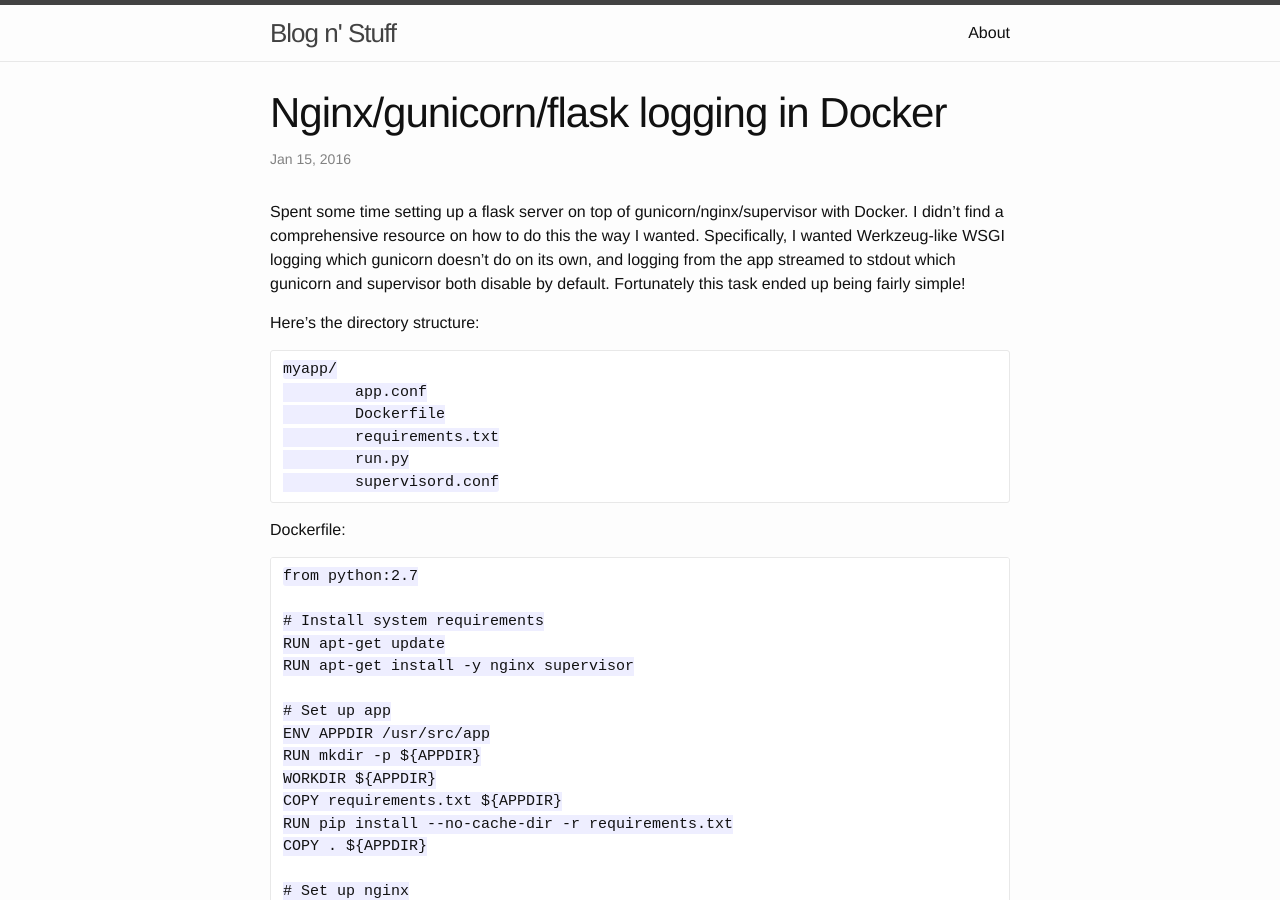
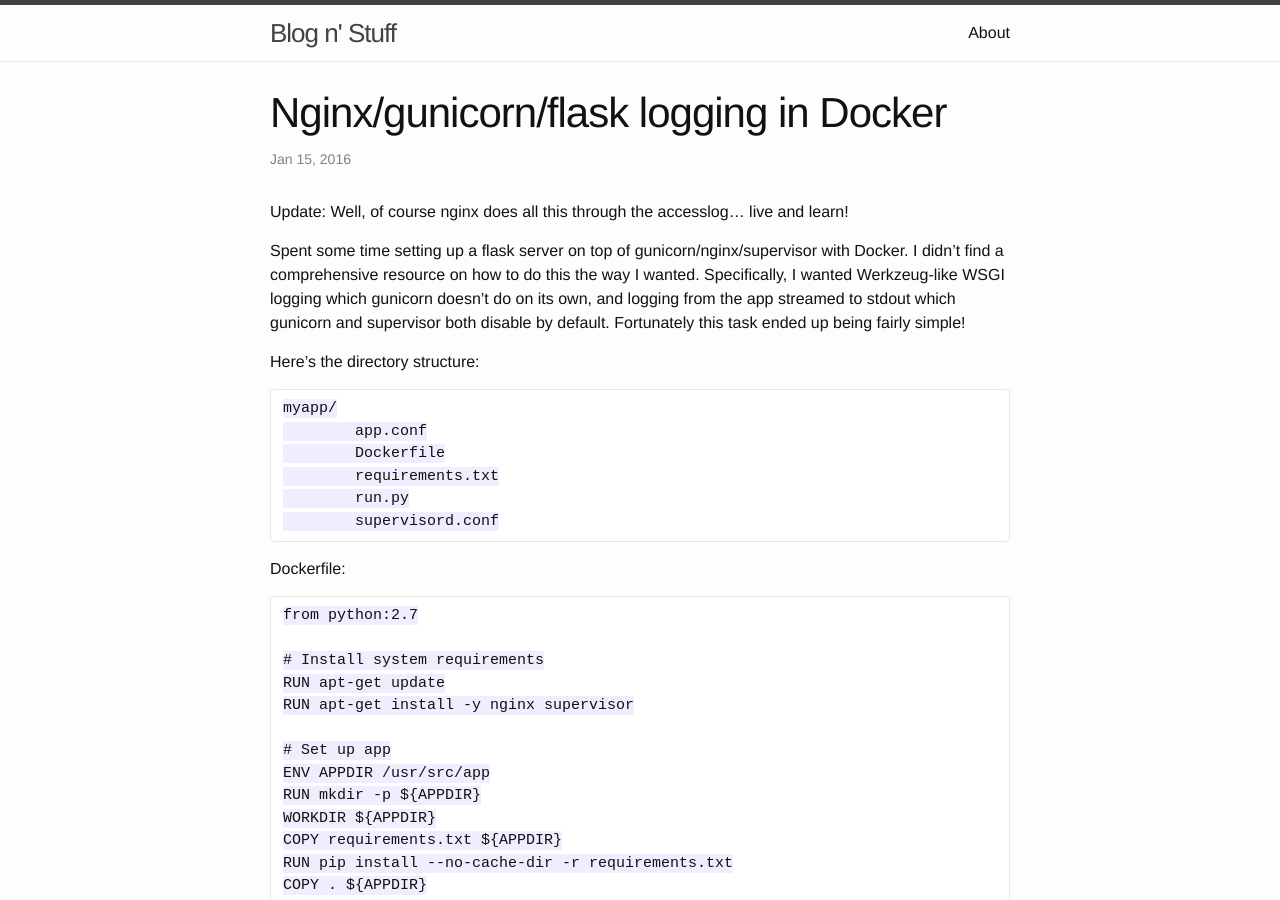
Before and after one commit to jbwinters/jbwinters.github.io, a Jekyll site: the page built from _posts/2016-01-15-docker-nginx-gunicorn-flask.markdown, in a window 1280 px wide and 900 px high. Built offline with Jekyll 4.4.1, drawn with Linux system fonts in a browser that asks for light colours.

Commit message:
Update 2016-01-15-docker-nginx-gunicorn-flask.markdown

```diff
--- a/_posts/2016-01-15-docker-nginx-gunicorn-flask.markdown
+++ b/_posts/2016-01-15-docker-nginx-gunicorn-flask.markdown
@@ -3,6 +3,9 @@ layout: post
 title:  "Nginx/gunicorn/flask logging in Docker"
 date:   2016-01-15 16:27:58
 ---
+
+Update: Well, of course nginx does all this through the accesslog... live and learn!
+
 Spent some time setting up a flask server on top of gunicorn/nginx/supervisor with Docker. I didn't find a comprehensive resource on how to do this the way I wanted. Specifically, I wanted Werkzeug-like WSGI logging which gunicorn doesn't do on its own, and logging from the app streamed to stdout which gunicorn and supervisor both disable by default. Fortunately this task ended up being fairly simple!
 
 Here's the directory structure:
```
